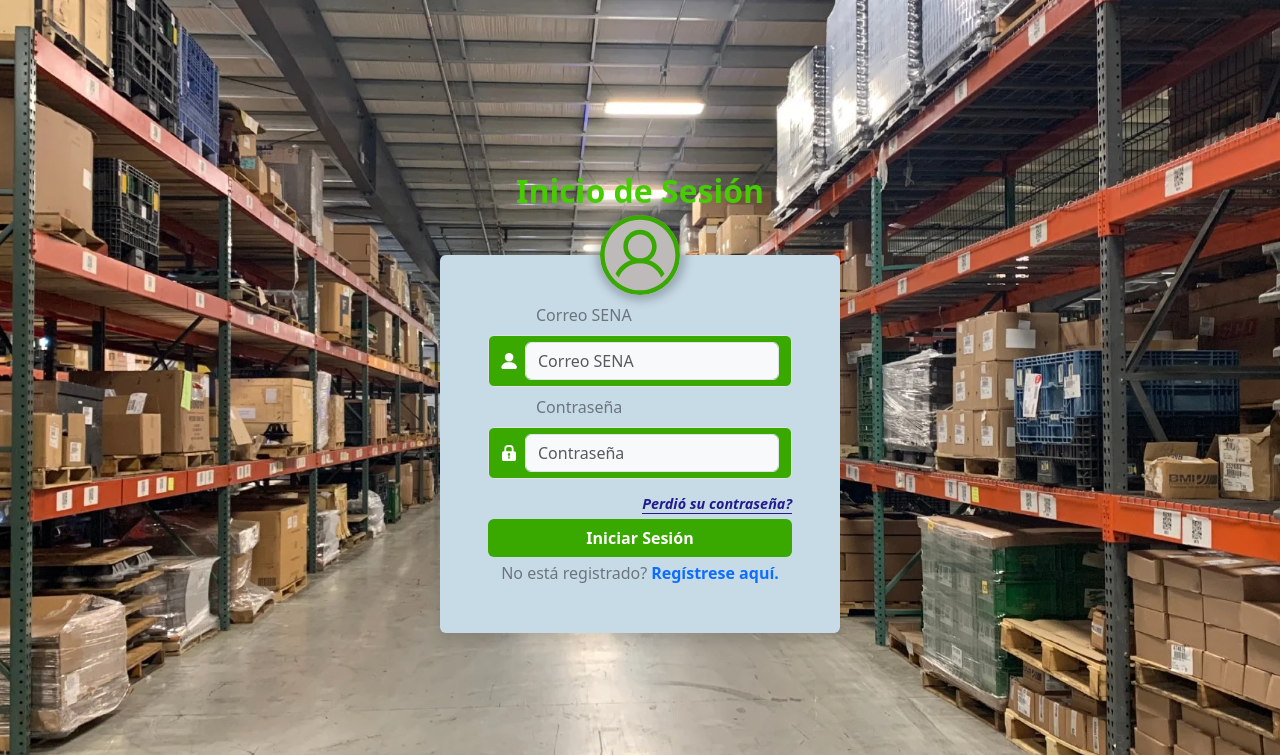
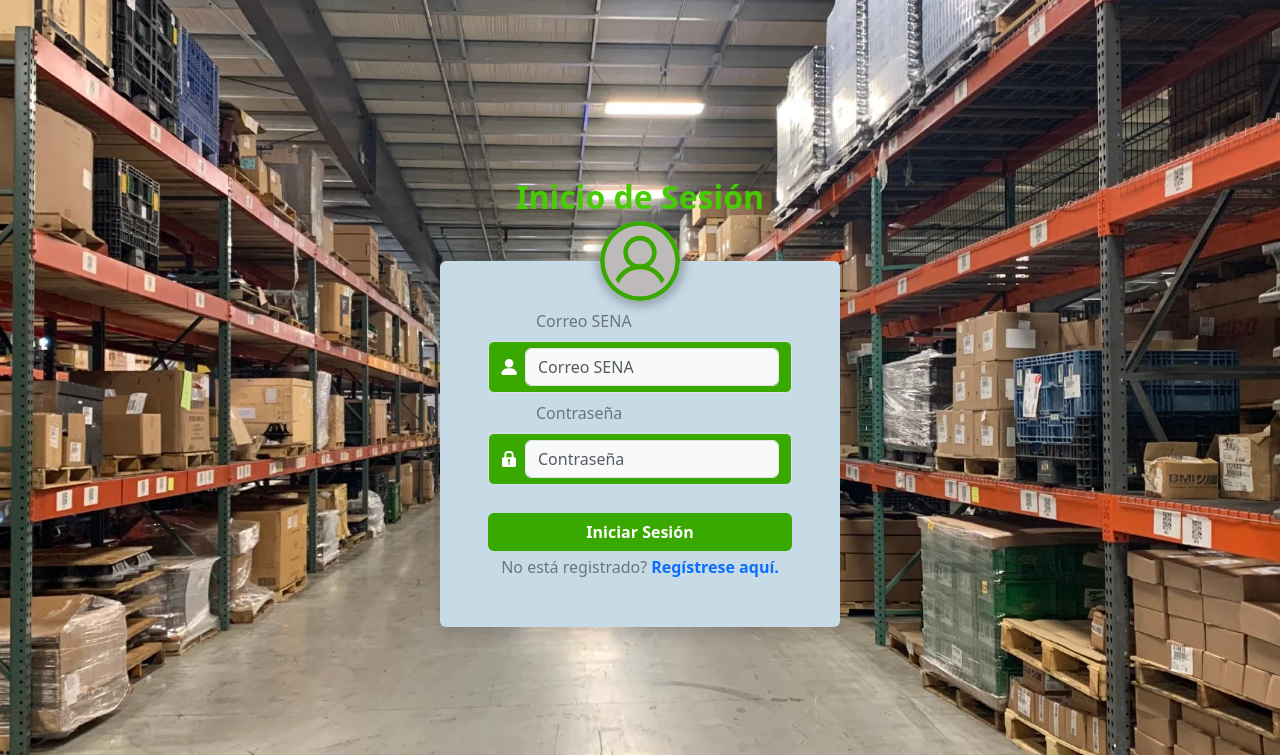
Before and after one commit to fxckcode/alma_sena, a PHP site: the page made by index.php in a window 1280 px wide. Shown: the top 755 px of the page. Run offline with PHP 8.4, Linux system fonts and the light colour scheme.

Commit message:
delete pasword recovery

```diff
--- a/index.php
+++ b/index.php
@@ -34,17 +34,11 @@
                 </div>
             </div>
 
-            <div class="mb-2">
+            <div class="mb-4">
                 <label for="exampleInputPassword1" class="form-label px-5">Contraseña</label>
                 <div class="input-group-text d-flex gap-2">
                     <img src="./assets/password-icon.svg" alt="password-icon" style="height: 1rem" />
                     <input class="form-control bg-light" name="password" type="password" placeholder="Contraseña" />
-                </div>
-            </div>
-            <div class="d-flex justify-content-end mt-2">
-                <div class="pt-1">
-                    <a href="#" class="rLetter text-decoration-none fw-semibold fst-italic"
-                        style="font-size: 0.9rem">Perdió su contraseña?</a>
                 </div>
             </div>
 
```
